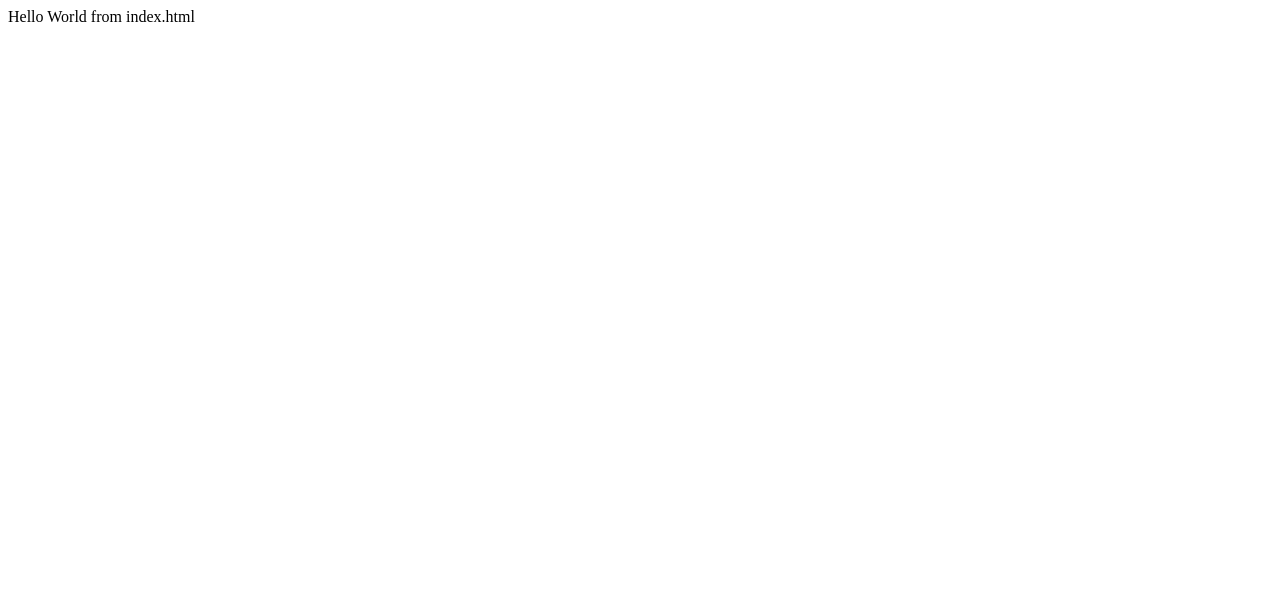
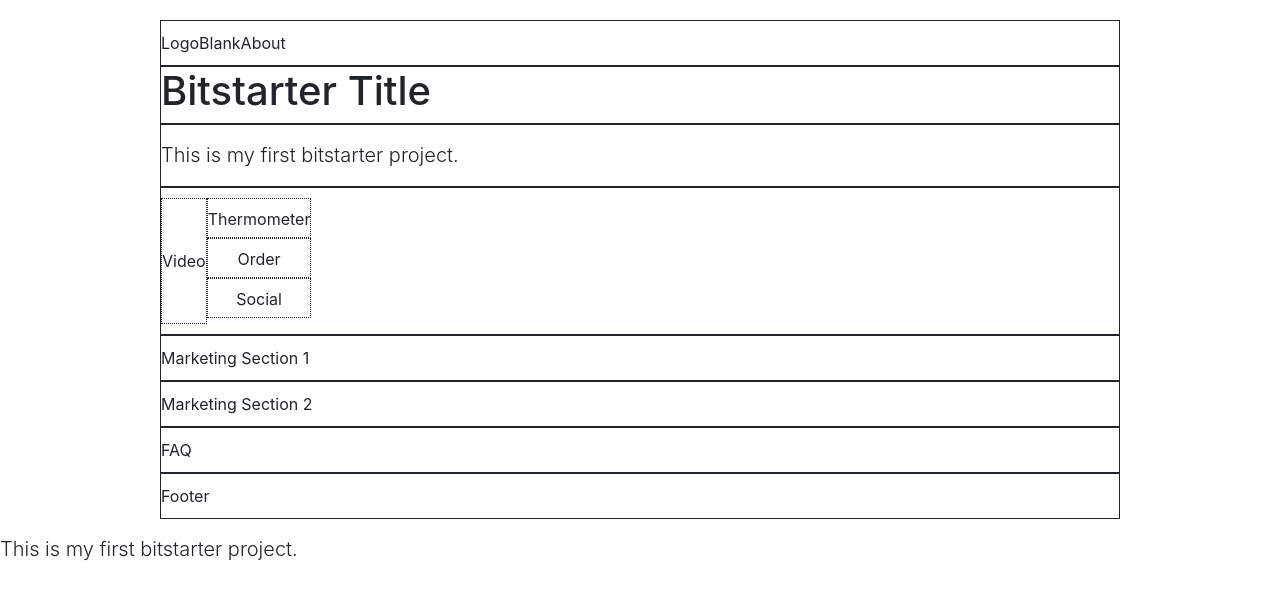
Before and after one commit to doclumbri666/bitstarter-1, a website: page index.html in a window 1280 px wide. Drawn offline with nearby package versions, Linux system fonts and the light colour scheme.

Commit message:
hw2 updated

```diff
--- a/index.html
+++ b/index.html
@@ -1 +1,107 @@
-Hello World from index.html
+<!DOCTYPE>
+<html lang="en">
+  <head>
+  <title>My First Bitstarter</title>
+  <meta charset="utf-8">
+  <link type="text/css" rel="stylesheet"
+	href="http://twitter.github.com/bootstrap/assets/css/bootstrap.css">
+  <style type="text/css">
+  body {
+  padding-top: 20px;
+  padding-bottom: 40px;
+  }
+  .container {
+  width: 960px;
+  }
+  p.lead{
+    padding-top: 15px;
+  }
+  .navigation, .pitch, .section1, .section2, .faq, .footer {
+    padding: 10px 0px 10px 0px;
+  }
+  .video, .thermometer, .order, .social {
+    border: 1px dotted;
+    text-align: center;
+  }
+  .video {
+  /*Internal borders have 1px width, thus need to add 4 x 1px to 120px. */
+  height: 124.px;
+  line-height: 124px;
+  }
+  .thermometer, .order, .social {
+  /*line-height to vertically center: http://phrogz.net/css/vertical-align/index.html*/
+  height: 40px;
+  line-height: 40px;
+  }
+  div.row {
+    border: 1px solid;
+  }
+  </style>
+ </head>
+ <body>
+  <div class="container">
+    <div class="row navigation">
+      <div class="span2 logo">
+	Logo
+      </div>
+      <div class="span6 blank">
+      Blank
+      </div>
+      <div class="span4 about">
+      About
+      </div>
+     </div>
+     <div class="row heading">
+      <div class="span12">
+	<h1>Bitstarter Title</h1>
+      </div>
+     </div>
+     <div class="row subheading">
+	<div class="span12">
+	<p class="lead">This is my first bitstarter project.</p>
+	</div>
+     </div>
+     <div class="row pitch">
+	<div class="span6 video">
+	Video
+	</div>
+	<div class="span6">
+	  <div class="thermometer">
+	    Thermometer
+	  </div>
+	<div class="order">
+	  Order
+	 </div>
+	 <div class="social">
+	  Social
+	 </div>
+	</div>
+      </div>
+      <div class="row section1">
+	<div class="span12">
+	  Marketing Section 1
+	</div>
+      </div>
+      <div class="row section2">
+	<div class="span12">
+	  Marketing Section 2
+	</div>
+      </div>
+      <div class="row faq">
+	<div class="span12">
+	 FAQ
+	</div>
+      </div>
+      <div class="row footer">
+	<div class="span12">
+	  Footer
+	</div>
+      </div>
+    </div>
+   </body>
+  </html>
+
+	<p class="lead">This is my first bitstarter project.</p>
+	</div>
+
+ </body>
```
